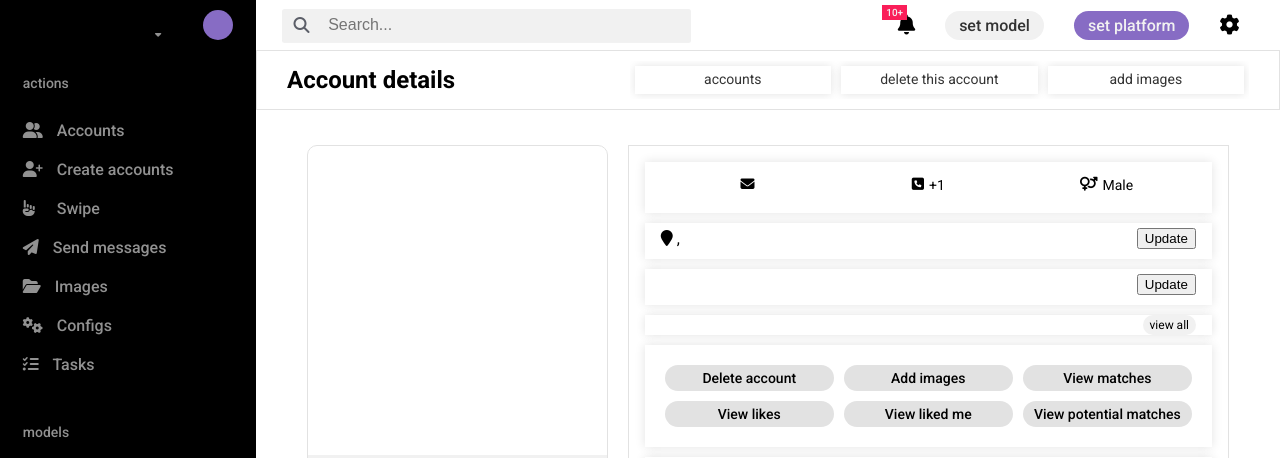
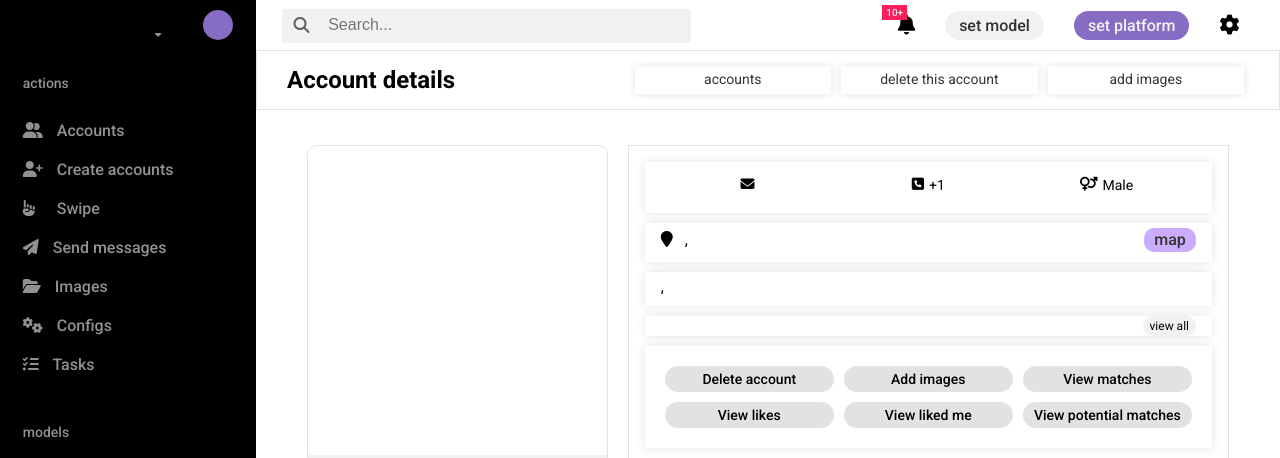
Before and after one commit to ihunna/auto-webpanel, a Flask app: template app/templates/account-page.html in a window 1280 px wide. Shown: the top 458 px of the page. Run offline with Flask 3, Linux system fonts and the light colour scheme; the template is opened without the code that fills it, so the values that code supplies are empty; parts of the project's set-up code (start-up, migrations or seed data) failed here and were passed over; some libraries are stand-ins or nearby versions.

Commit message:
modified some account-page.html,accounts-config.html,accounts.html and app.py

```diff
--- a/app/app.py
+++ b/app/app.py
@@ -395,7 +395,8 @@ def accounts():
 @check_model
 def account_page():
 	g.page = 'accounts'
-	id = request.args.get('id')
+	id = request.args.get('account')
+	action = request.args.get('action')
 	is_account = False
 	if id:
 		account = {}
@@ -411,8 +412,11 @@ def account_page():
 						if i >=3:break
 						images.append(image)
 				else:images.append(account['user_data']['data']['me']['primaryImage'])
-		if is_account:return render_template('account-page.html',account=account,images=images,
-					   model=session['MODEL'])
+
+		if is_account:
+			if action == 'map':
+				return render_template('account-page.html',account=account,images=images,action=action)
+			return render_template('account-page.html',account=account,images=images)
 		else:return redirect('/')
 	return redirect('/')
 
--- a/app/static/css/responsive.css
+++ b/app/static/css/responsive.css
@@ -594,11 +594,19 @@ td.actions{
         flex-direction: column;
     }
 
+
     .main >
     .main-box >
     .main-container >
     .profile-holder > .profile-details{
-        width: 98%;
+        height: auto;
+    }
+
+    .main >
+    .main-box >
+    .main-container >
+    .profile-holder > .profile-details > .map{
+        height: 200px;
     }
 
     .form-holder > form{
--- a/app/templates/account-page.html
+++ b/app/templates/account-page.html
@@ -44,7 +44,6 @@
                             background-repeat: no-repeat;
                             background-size: cover;
                             background-position:top">
-                                <!-- <img src="../../images/1172082582405921790.jpeg" alt=""> -->
                             </div>
                             <div class="profile-card-details">
                                 <h4>
@@ -83,6 +82,20 @@
                             </div>
                         </div>
                         <div class="profile-details">
+                            {%if action == 'map'%}
+                            <div id="map" class="map p-details-actions"></div>
+                            <div class="p-details-actions">
+                                <a href="" class="delete Do-you-want-to-delete-this-account?">
+                                    Update location
+                                </a>
+                                <a href="" class="delete Do-you-want-to-delete-this-account?">
+                                    Edit account
+                                </a>
+                                <a href="/account-page?account={{account.user_data.data.me.id}}" class="upload-account-image">
+                                    Account details
+                                </a>
+                            </div>
+                            {%else%}
                             <ul class="p-details-items">
                                 <li>
                                     <i class="fa fa-envelope"></i>
@@ -105,23 +118,17 @@
                                 </li>
                             </ul>
                             <div class="p-details-bio">
-                                    <div class="container">
-                                        <i class="fa fa-map-marker"></i>
-                                        <input type="text" id="locInput" value=" {{account.user_data.data.me.userLocation.publicName[0]}}, {{account.user_data.data.me.userLocation.publicName[1]}}" class="text-style bio-input" readonly>
-                                        <button class="" id="updateButtonl">Update</button>
-                                    </div>
+                                <div class="p-details-bio-item">
+                                    <i class="fa fa-map-marker"></i> &nbsp;
+                                    {{account.user_data.data.me.userLocation.publicName[0]}}, {{account.user_data.data.me.userLocation.publicName[1]}}
                                 </div>
-                                    <!-- {{account.user_data.data.me.userLocation.publicName[0]}}, {{account.user_data.data.me.userLocation.publicName[1]}} -->
-
+                                <a href="/account-page?account={{account.user_data.data.me.id}}&action=map" class="">map</a>
+                            </div>
 
                             <div class="p-details-bio">
-                                <div class="container">
-                                    <input type="text" id="bioInput" value="{{account.bio}}" class="text-style bio-input" readonly>
-                                    <button class="" id="updateButton">Update</button>
+                                <div class="p-details-bio-item bio-desc">
+                                    {{account.user_data.data.me.userLocation.publicName[0]}}, {{account.user_data.data.me.userLocation.publicName[1]}}
                                 </div>
-                                <!-- <p>
-                                    {{account.bio}}
-                                </p> -->
                             </div>
                             <ul class="p-details-images" id="profile-images">
                                 {%for image in images%}
@@ -156,15 +163,31 @@
                                     View potential matches
                                 </a>
                             </div>
-                            <div id="map" class="map p-details-actions"></div>
+                            {%endif%}
                         </div>
                     </div>
                 </div>
             </div>
         <style>
-            .container {
+            .p-details-bio {
             display: flex;
-            align-items: center;
+            align-items: left;
+            justify-content: space-between;
+            }
+
+            .p-details-bio > div{
+                flex: 70%;
+                margin: auto;
+            }
+
+            .p-details-bio > a{
+                width: fit-content;
+                text-align: right;
+                font-weight: 500;
+                background: #cbadff;
+                border-radius: 10px;
+                padding: 2.5px 10px;
+                margin: auto;
             }
 
             .bio-input {
@@ -182,7 +205,7 @@
                 outline: none;
             }
             .map{
-                height: 40%;
+                height: 70%;
             }
 
 
--- a/app/templates/accounts.html
+++ b/app/templates/accounts.html
@@ -36,8 +36,8 @@
                             <td>{{account.user_data.data.me.displayname}}</td>
                             <td>{{account.user_data.data.me.emailAddress}}</td>
                             <td class="actions">
-                                <a href="/accounts?id={{account.user_data.data.me.id}}&action=delete-account" class="eleveted-a">delete</a>
-                                <a href="/account-page?id={{account.user_data.data.me.id}}" class="eleveted-a">view</a>
+                                <a href="/accounts?account={{account.user_data.data.me.id}}&action=delete-account" class="eleveted-a">delete</a>
+                                <a href="/account-page?account={{account.user_data.data.me.id}}" class="eleveted-a">view</a>
                             </td>
                         </tr>
                         {%endfor%}
```
Also changed, not shown: app/templates/accounts-config.html (+14 -0 lines).
